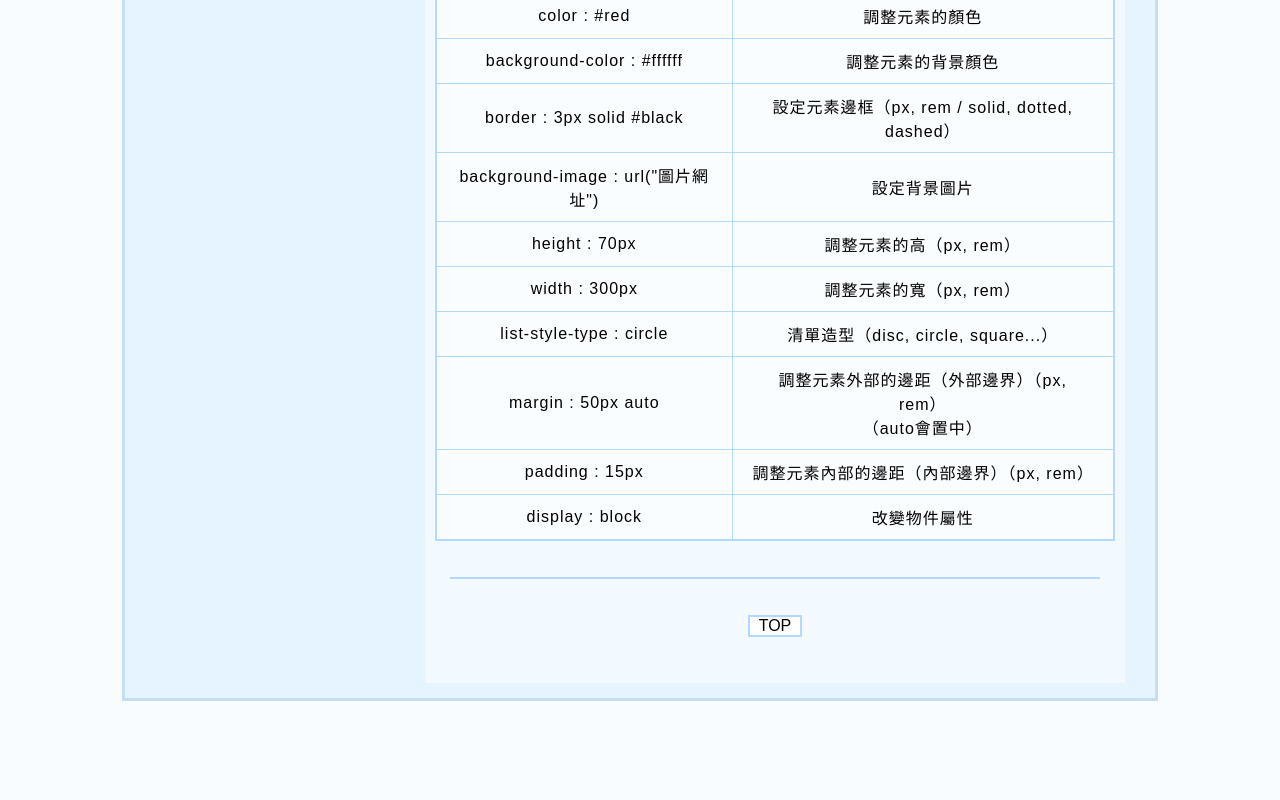
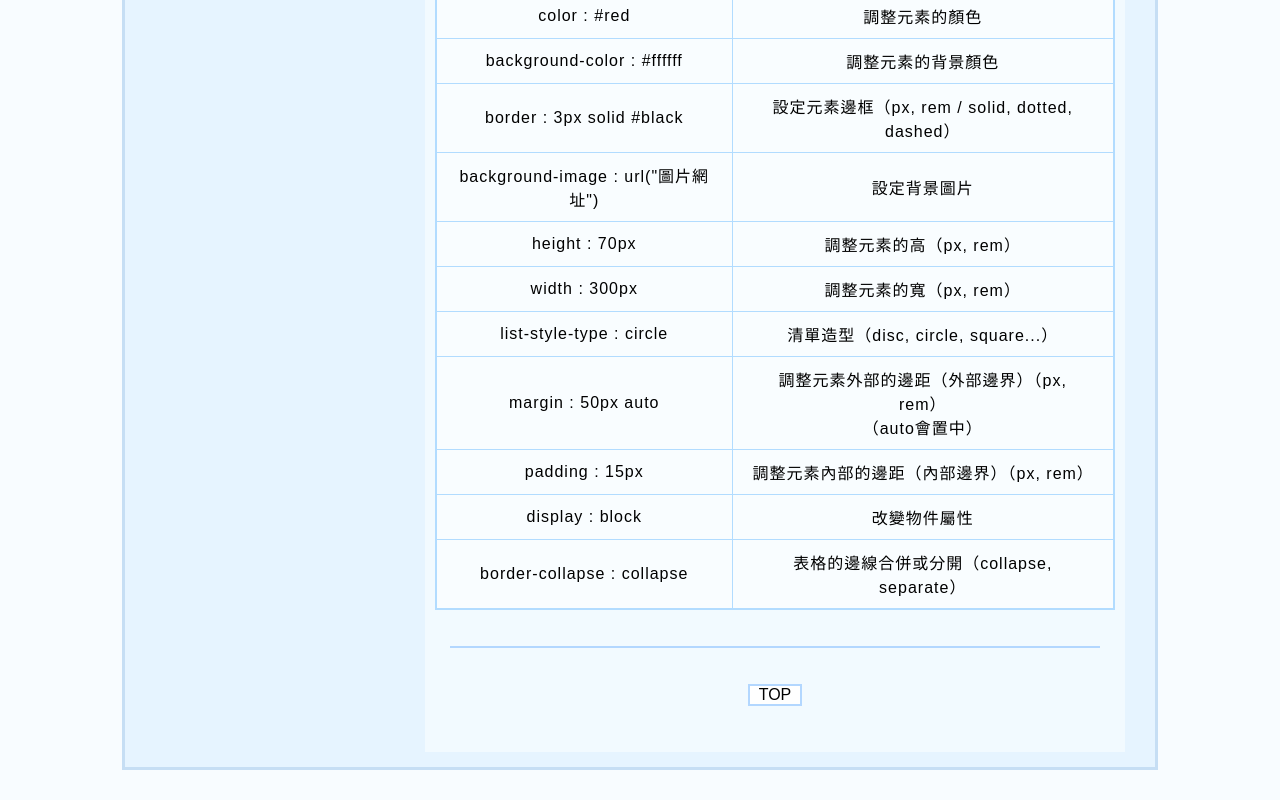
Before and after one commit to Nozomiuwu155/220808_HTML-CSS, a plain HTML site: page index.html in a window 1280 px wide. Shown: the part 4935-5735 px from the top of the page. Before the commit the page ends 5666 px from the top, so only its background shows below. Drawn offline with Linux system fonts and the light colour scheme; a web font is replaced by a local one.

Commit message:
Update index.html

```diff
--- a/index.html
+++ b/index.html
@@ -148,6 +148,9 @@
                 <tr>
                     <td>display : block</td> <td>改變物件屬性</td>
                 </tr>
+                <tr>
+                    <td>border-collapse : collapse</td> <td>表格的邊線合併或分開（collapse, separate）</td>
+                </tr>
             </table>
             <br><br>
             <p class="line"></p>
```
